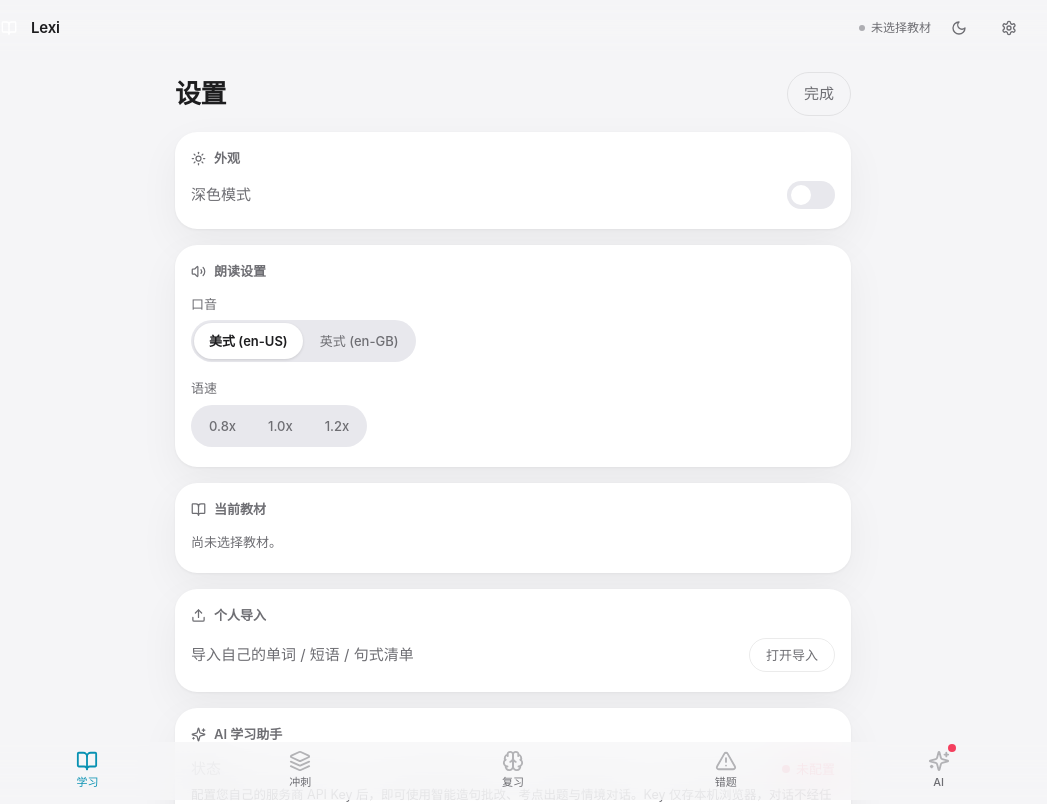
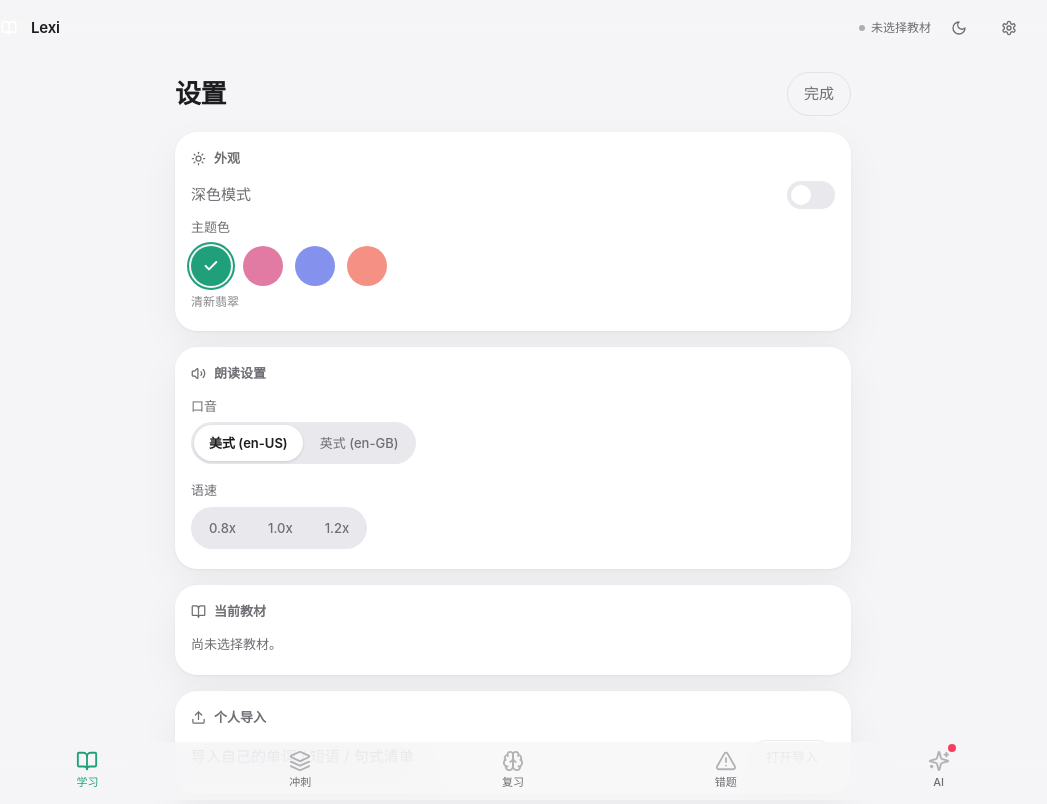
Before and after one commit to irkythedev/lexi, a React (Vite) app: page /settings in a window 1280 px wide. Shown: the top 804 px of the page, without its empty margins (127-1174 px from the left). Built offline with nearby package versions, Linux system fonts and the light colour scheme; no server answers.

Commit message:
feat: user-selectable accent theme (emerald default), remove teal-violet gradient
- theme now drives --color-accent (singular token), all references auto-follow
- --grad-cta becomes solid accent; no AI gradient
- useAppStore: accent state + setAccent + applyAccent (html data-accent) + hydrate

```diff
--- a/src/App.tsx
+++ b/src/App.tsx
@@ -1,6 +1,6 @@
 import { useEffect } from 'react';
 import { BrowserRouter, Routes, Route, Navigate } from 'react-router-dom';
-import { useAppStore, hydrateSettings } from './stores/useAppStore.ts';
+import { useAppStore, hydrateSettings, applyAccent } from './stores/useAppStore.ts';
 import GlassNav from './components/GlassNav.tsx';
 import FloatingTTS from './components/FloatingTTS.tsx';
 import TextbookSwitcher from './components/TextbookSwitcher.tsx';
@@ -37,8 +37,11 @@ function Home() {
 }
 
 function Shell() {
-  const { tab, setTab } = useAppStore();
-  useEffect(() => { document.documentElement.classList.toggle('dark', useAppStore.getState().theme === 'dark'); }, [tab]);
+  const { tab, setTab, accent } = useAppStore();
+  useEffect(() => {
+    document.documentElement.classList.toggle('dark', useAppStore.getState().theme === 'dark');
+    applyAccent(accent);
+  }, [tab, accent]);
 
   return (
     <div className="min-h-screen bg-[var(--color-ground)] text-[var(--color-text)]" style={{ paddingTop: '3.5rem', paddingBottom: '4.5rem' }}>
--- a/src/stores/useAppStore.ts
+++ b/src/stores/useAppStore.ts
@@ -5,9 +5,19 @@ import { loadConfig } from '../lib/ai.ts';
 import { getSetting, setSetting } from '../db/db.ts';
 
 export type Tab = 'learn' | 'practice' | 'review' | 'errors' | 'ai' | 'settings';
+export type Accent = 'emerald' | 'berry' | 'indigo' | 'coral';
+
+const ACCENTS: Accent[] = ['emerald', 'berry', 'indigo', 'coral'];
+export const ACCENT_META: Record<Accent, { name: string }> = {
+  emerald: { name: '清新翡翠' },
+  berry: { name: '莓果玫红' },
+  indigo: { name: '沉稳学院蓝' },
+  coral: { name: '活力珊瑚' },
+};
 
 interface AppState {
   theme: 'light' | 'dark';
+  accent: Accent;
   locale: Locale;
   tab: Tab;
   selection: { editionId: string; grade: number; volume: number; unit: number } | null;
@@ -20,6 +30,7 @@ interface AppState {
   selectUnit: (sel: { editionId: string; grade: number; volume: number; unit: number }) => void;
   refreshAiStatus: () => void;
   toggleTheme: () => void;
+  setAccent: (a: Accent) => void;
   setLocale: (l: Locale) => void;
   setTts: (pref: Partial<{ accent: 'us' | 'uk'; rate: number }>) => void;
 }
@@ -32,6 +43,7 @@ function recompute(selection: AppState['selection']) {
 
 export const useAppStore = create<AppState>((set, get) => ({
   theme: 'light',
+  accent: 'emerald',
   locale: 'zh',
   tab: 'learn',
   selection: null,
@@ -55,6 +67,12 @@ export const useAppStore = create<AppState>((set, get) => ({
     set({ theme: next });
   },
 
+  setAccent: (a) => {
+    if (!ACCENTS.includes(a)) return;
+    setSetting('accent', a);
+    set({ accent: a });
+  },
+
   setLocale: (l) => {
     setSetting('locale', l);
     set({ locale: l });
@@ -69,10 +87,17 @@ export const useAppStore = create<AppState>((set, get) => ({
 
 // Initialize persisted settings (async) once at startup.
 export async function hydrateSettings() {
-  const [theme, locale, tts] = await Promise.all([
+  const [theme, accent, locale, tts] = await Promise.all([
     getSetting<'light' | 'dark'>('theme', 'light'),
+    getSetting<Accent>('accent', 'emerald'),
     getSetting<Locale>('locale', 'zh'),
     getSetting<{ accent: 'us' | 'uk'; rate: number }>('tts', { accent: 'us', rate: 1.0 }),
   ]);
-  useAppStore.setState({ theme, locale, tts });
+  useAppStore.setState({ theme, accent, locale, tts });
 }
+
+// Sync accent to <html data-accent> so CSS theme variants apply.
+export function applyAccent(accent: Accent) {
+  const v = ACCENTS.includes(accent) ? accent : 'emerald';
+  document.documentElement.dataset.accent = v;
+}
--- a/src/styles/global.css
+++ b/src/styles/global.css
@@ -36,14 +36,14 @@
   --color-trap-border: #fecdd3;
   --color-trap-deep: #be123c;
 
-  /* Warm accent — not理科, education-friendly */
-  --color-accent: #0891b2;
-  --color-accent-2: #7c3aed;
+  /* Brand accent — theme-driven, default emerald. No AI gradient. */
+  --color-accent: #1fa07a;
+  --color-accent-2: #3ac99c;
   --color-live: #22c55e;
   --color-heat: #ea580c;
 
-  /* Gradients (warm-teal + violet) */
-  --grad-cta: linear-gradient(135deg, #0891b2 0%, #7c3aed 100%);
+  /* CTA is solid accent (user rejected gradient) */
+  --grad-cta: var(--color-accent);
   --grad-warm: linear-gradient(135deg, #f59e0b 0%, #ef4444 100%);
   --grad-green: linear-gradient(135deg, #22c55e 0%, #0891b2 100%);
 
@@ -102,10 +102,17 @@
   --color-pattern-border: rgba(139, 92, 246, 0.45);
   --color-trap-soft: rgba(244, 63, 94, 0.14);
   --color-trap-border: rgba(244, 63, 94, 0.4);
-  --color-accent: #06b6d4;
+  /* accent is theme-driven; dark uses same theme accent (set below) */
   --shadow-card: 0 1px 2px rgba(0, 0, 0, 0.3), 0 8px 24px rgba(0, 0, 0, 0.4);
   --shadow-panel: 0 1px 3px rgba(0, 0, 0, 0.3), 0 14px 40px rgba(0, 0, 0, 0.45);
 }
+
+/* ── Theme color variants — user-selectable, override --color-accent ──
+   Applied via data-accent on <html>. Default emerald (matches @theme). */
+:root[data-accent='emerald'] { --color-accent: #1fa07a; --color-accent-2: #3ac99c; }
+:root[data-accent='berry']   { --color-accent: #d94f86; --color-accent-2: #ef7fae; }
+:root[data-accent='indigo']  { --color-accent: #5b6ee8; --color-accent-2: #8190f4; }
+:root[data-accent='coral']   { --color-accent: #f26d5b; --color-accent-2: #ff927f; }
 
 * { -webkit-tap-highlight-color: transparent; }
 html { font-optical-sizing: auto; }
--- a/src/views/SettingsView.tsx
+++ b/src/views/SettingsView.tsx
@@ -1,12 +1,16 @@
 import { useState } from 'react';
-import { Moon, Sun, Volume2, BookOpen, Sparkles, Upload } from 'lucide-react';
-import { useAppStore } from '../stores/useAppStore.ts';
+import { Moon, Sun, Volume2, BookOpen, Sparkles, Upload, Check } from 'lucide-react';
+import { useAppStore, ACCENT_META, type Accent } from '../stores/useAppStore.ts';
 import { Segmented, GhostButton } from '../components/ui/primitives.tsx';
 import TextbookSwitcher from '../components/TextbookSwitcher.tsx';
 import PersonalImport from '../components/PersonalImport.tsx';
 
+const ACCENT_COLORS: Record<Accent, string> = {
+  emerald: '#1fa07a', berry: '#d94f86', indigo: '#5b6ee8', coral: '#f26d5b',
+};
+
 export default function SettingsView({ onClose }: { onClose: () => void }) {
-  const { theme, toggleTheme, tts, setTts, aiReady, unit } = useAppStore();
+  const { theme, toggleTheme, accent, setAccent, tts, setTts, aiReady, unit } = useAppStore();
   const [editingBook, setEditingBook] = useState(false);
   const [showImport, setShowImport] = useState(false);
 
@@ -23,6 +27,20 @@ export default function SettingsView({ onClose }: { onClose: () => void }) {
           <button onClick={toggleTheme} className="press relative h-7 w-12 rounded-full transition" style={{ background: theme === 'dark' ? 'var(--color-accent)' : 'var(--color-track)' }}>
             <span className="absolute top-1 h-5 w-5 rounded-full bg-white transition-all" style={{ left: theme === 'dark' ? '26px' : '4px' }} />
           </button>
+        </div>
+        <div className="py-1">
+          <div className="mb-2 text-[13px] text-[var(--color-text-2)]">主题色</div>
+          <div className="flex items-center gap-3">
+            {(Object.keys(ACCENT_META) as Accent[]).map((a) => (
+              <button key={a} onClick={() => setAccent(a)} title={ACCENT_META[a].name}
+                className="press relative flex h-10 w-10 items-center justify-center rounded-full transition"
+                style={{ background: ACCENT_COLORS[a], boxShadow: accent === a ? `0 0 0 2px var(--color-ground), 0 0 0 4px ${ACCENT_COLORS[a]}` : 'none', opacity: accent === a ? 1 : 0.75 }}
+                aria-label={ACCENT_META[a].name}>
+                {accent === a && <span className="text-white"><Check size={16} strokeWidth={3} /></span>}
+              </button>
+            ))}
+          </div>
+          <div className="mt-1.5 text-[12px] text-[var(--color-text-3)]">{ACCENT_META[accent].name}</div>
         </div>
       </Section>
 
```
